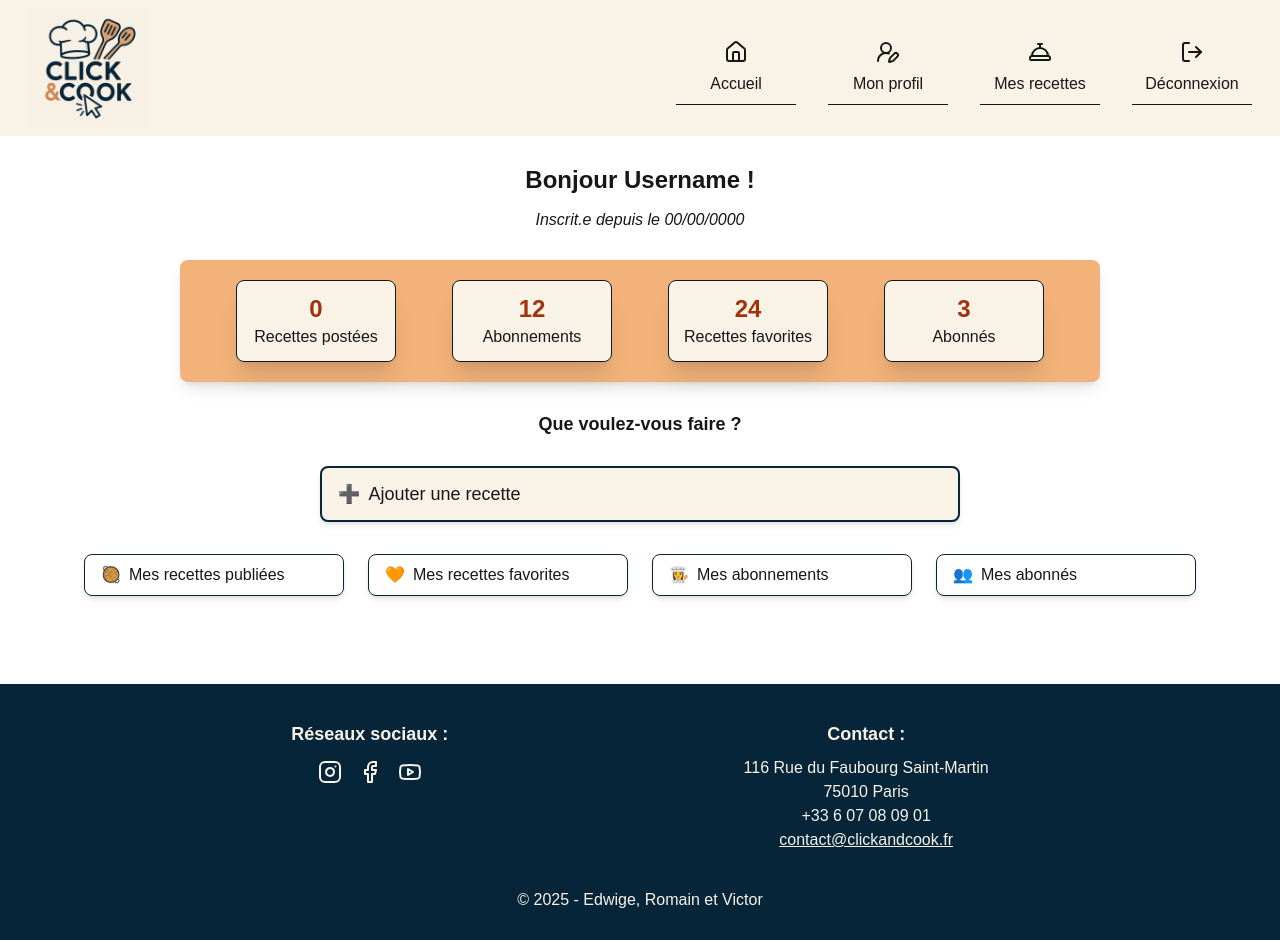
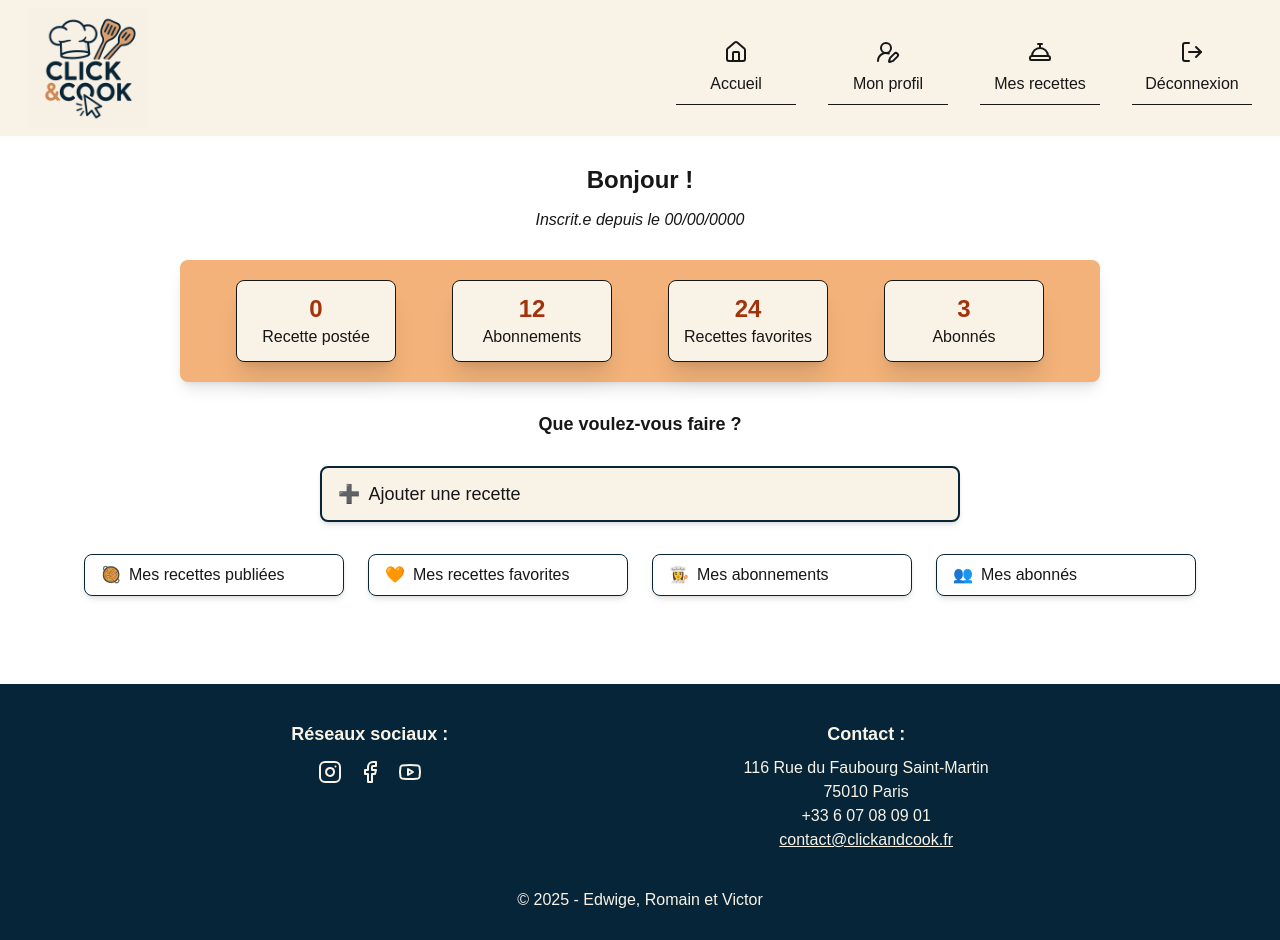
Before and after one commit to Edwige08/click_and_cook_front, a Next.js app: page /home/personnalProfile in a window 1280 px wide. Built offline with nearby package versions, Linux system fonts and the light colour scheme.

Commit message:
add: display username on personnalProfile

```diff
--- a/src/app/home/personnalProfile/page.tsx
+++ b/src/app/home/personnalProfile/page.tsx
@@ -2,6 +2,7 @@
 
 import ButtonSection from "@/components/ButtonSection";
 import CardProfileStat from "@/components/CardProfileStat";
+import { useUser } from "@/components/UserInfos";
 import { useEffect, useState } from "react";
 
 export default function personnalProfile() {
@@ -37,6 +38,9 @@ export default function personnalProfile() {
 
   const [recipes, setRecipes] = useState<Recipes[]>([])
 
+  const user = useUser();
+  console.log("🍐 user : ", user)
+
   useEffect(() => {
     async function getRecipes() {
       const token = localStorage.getItem("auth_token");
@@ -44,11 +48,11 @@ export default function personnalProfile() {
 
       const response = await fetch(
         `${process.env.NEXT_PUBLIC_BACK_END_URL}/api/recipes/user/9`, {
-           headers: {
-            "Content-Type": "application/json",
-            Authorization: `Token ${token}`,
-          },
-        }
+        headers: {
+          "Content-Type": "application/json",
+          Authorization: `Token ${token}`,
+        },
+      }
       );
       const data = await response.json();
       console.log('👀👀', data)
@@ -60,13 +64,15 @@ export default function personnalProfile() {
   return (
     <>
       <div className="flex flex-col items-center">
-        <h2 className="pt-7 pb-3 text-2xl font-bold">Bonjour Username !</h2>
+        <h2 className="pt-7 pb-3 text-2xl font-bold">
+          Bonjour {user ? user.user?.username : ""} !
+        </h2>
         <p className="pb-5 italic">Inscrit.e depuis le 00/00/0000</p>
       </div>
       <div className="flex flex-row gap-2 justify-evenly flex-wrap p-2 mx-5 my-2 lg:mx-20 xl:mx-45 pt-5 rounded-lg shadow-lg bg-(--orangeColor)">
         <CardProfileStat
           statNumber={recipes.length}
-          statName="Recettes postées"
+          statName={recipes.length > 1 ? "Recettes postées" : "Recette postée"}
         />
         <CardProfileStat statNumber={12} statName="Abonnements" />
         <CardProfileStat statNumber={24} statName="Recettes favorites" />
```
